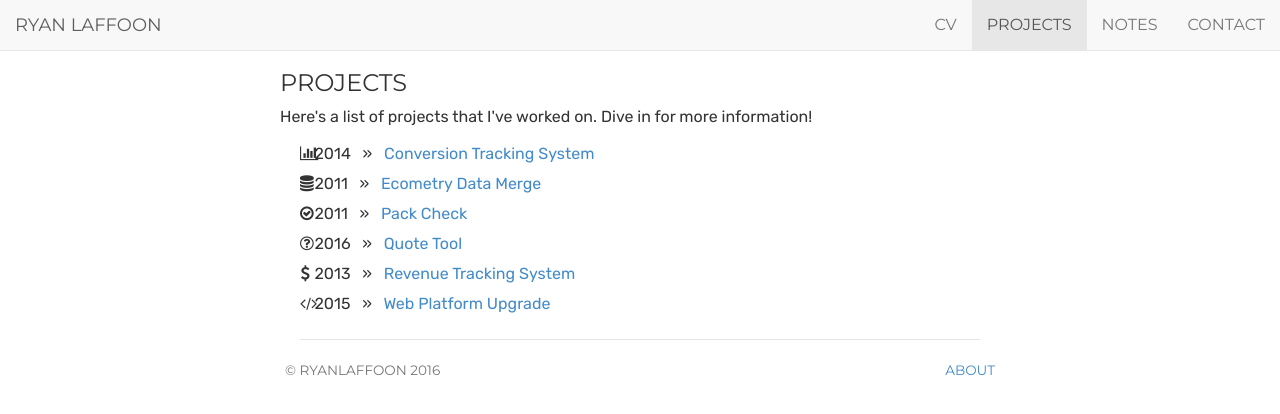
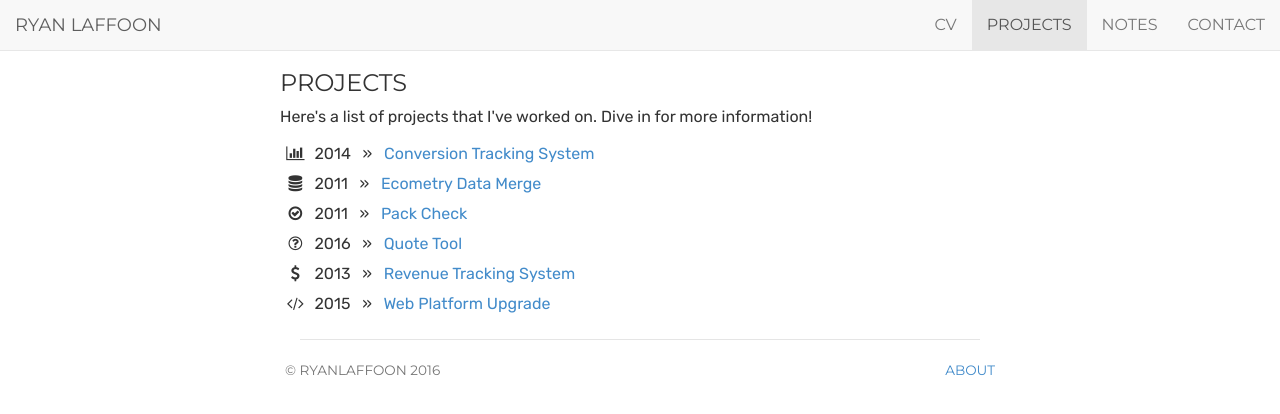
Before and after one commit to ryanlaffoon/ryanlaffoon.github.io, a Jekyll site: the page built from projects/index.html, in a window 1280 px wide. Shown: the top 414 px of the page. Built offline with Jekyll 4.4.1, drawn with Linux system fonts in a browser that asks for light colours.

Commit message:
Update style.css

```diff
--- a/css/style.css
+++ b/css/style.css
@@ -70,7 +70,8 @@ ul.listprojects {
 }
 ul.listprojects li {
 	line-height: 30px;
-	text-indent: 10px;
+	text-indent: -10px;
+	margin-left: 20px;
 }
 .project .credit {
 	font-weight: 200;
```
